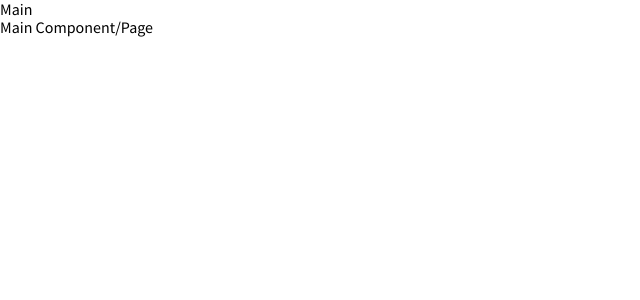
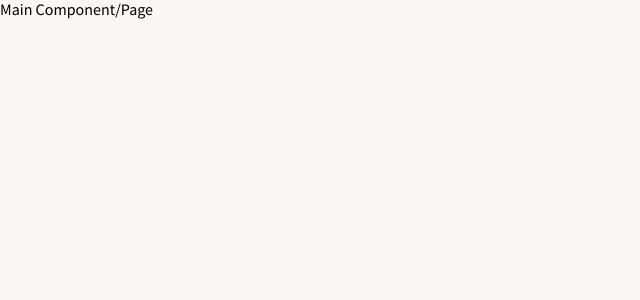
Before and after one commit to ramziddinolimov/React-Portfolio, a React (Create React App) app: page / in a window 1280 px wide. Shown: the top 300 px of the page, without its empty margins (0-640 px from the left). Built offline with nearby package versions, Linux system fonts and the light colour scheme.

Commit message:
dark theme color

```diff
--- a/src/App.js
+++ b/src/App.js
@@ -3,6 +3,7 @@ import { ThemeProvider } from "styled-components"
 import { lightTheme } from "./components/Themes"
 import GlobalStyle from "./globalStyles"
 
+// Components
 import Main from './components/Main'
 import AboutPage from './components/AboutPage'
 import BlogPage from './components/BlogPage'
@@ -14,7 +15,7 @@ function App() {
 
   <GlobalStyle/>
   <ThemeProvider theme={lightTheme}>
-  Main
+
     <Switch>
         <Route exact path="/" component={Main}/>
         <Route exact path="/about" component={AboutPage}/>
--- a/src/components/Main.js
+++ b/src/components/Main.js
@@ -1,10 +1,19 @@
 import React from 'react'
+import styled from 'styled-components'
+
+
+
+const MainContainer = styled.div`
+  background: ${props => props.theme.body};
+  width: 100vw;
+  height: 100vh;
+`
 
 function Main() {
   return (
-    <div>
+    <MainContainer>
         Main Component/Page
-    </div>
+    </MainContainer>
   )
 }
 
```
